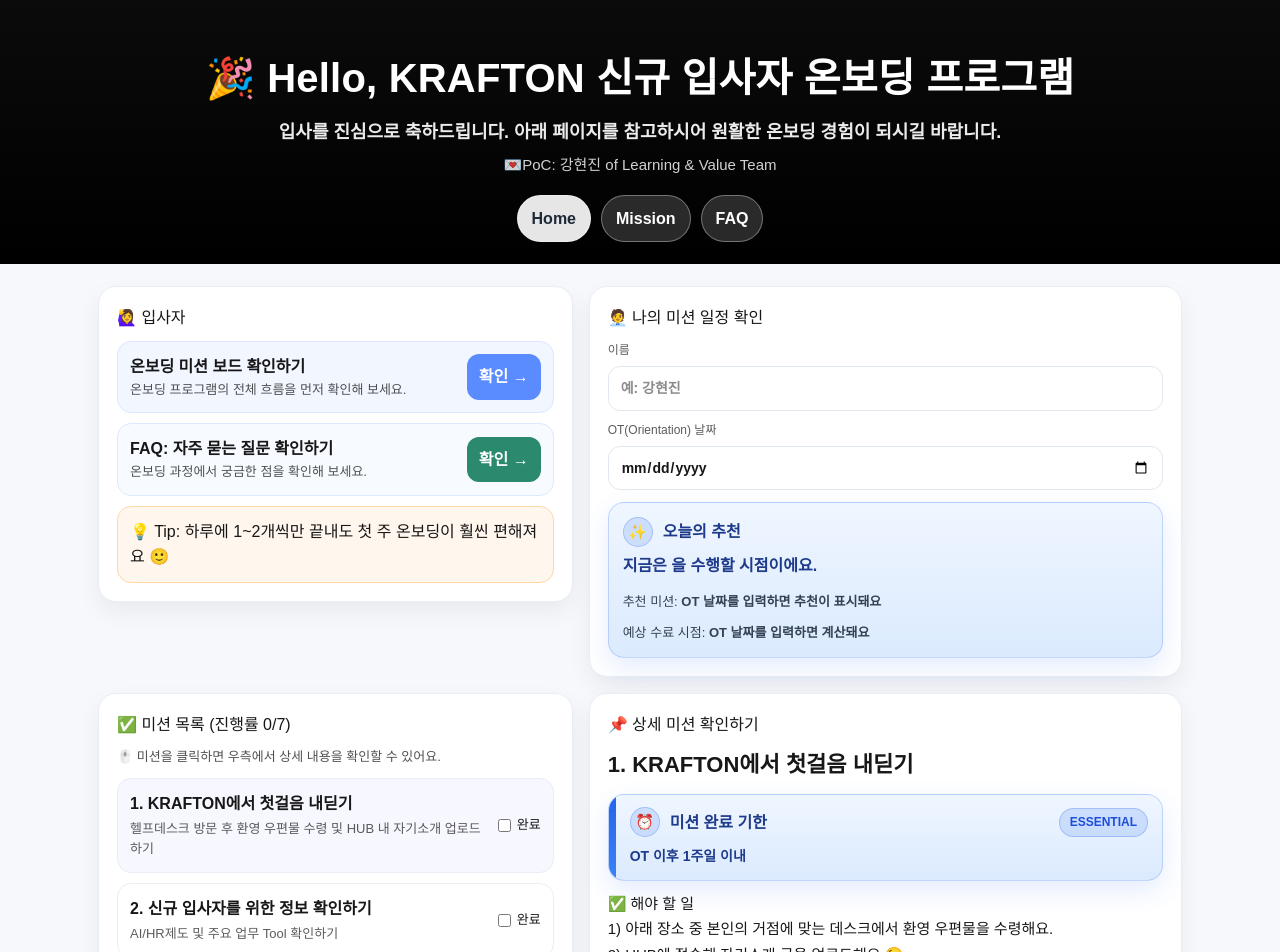
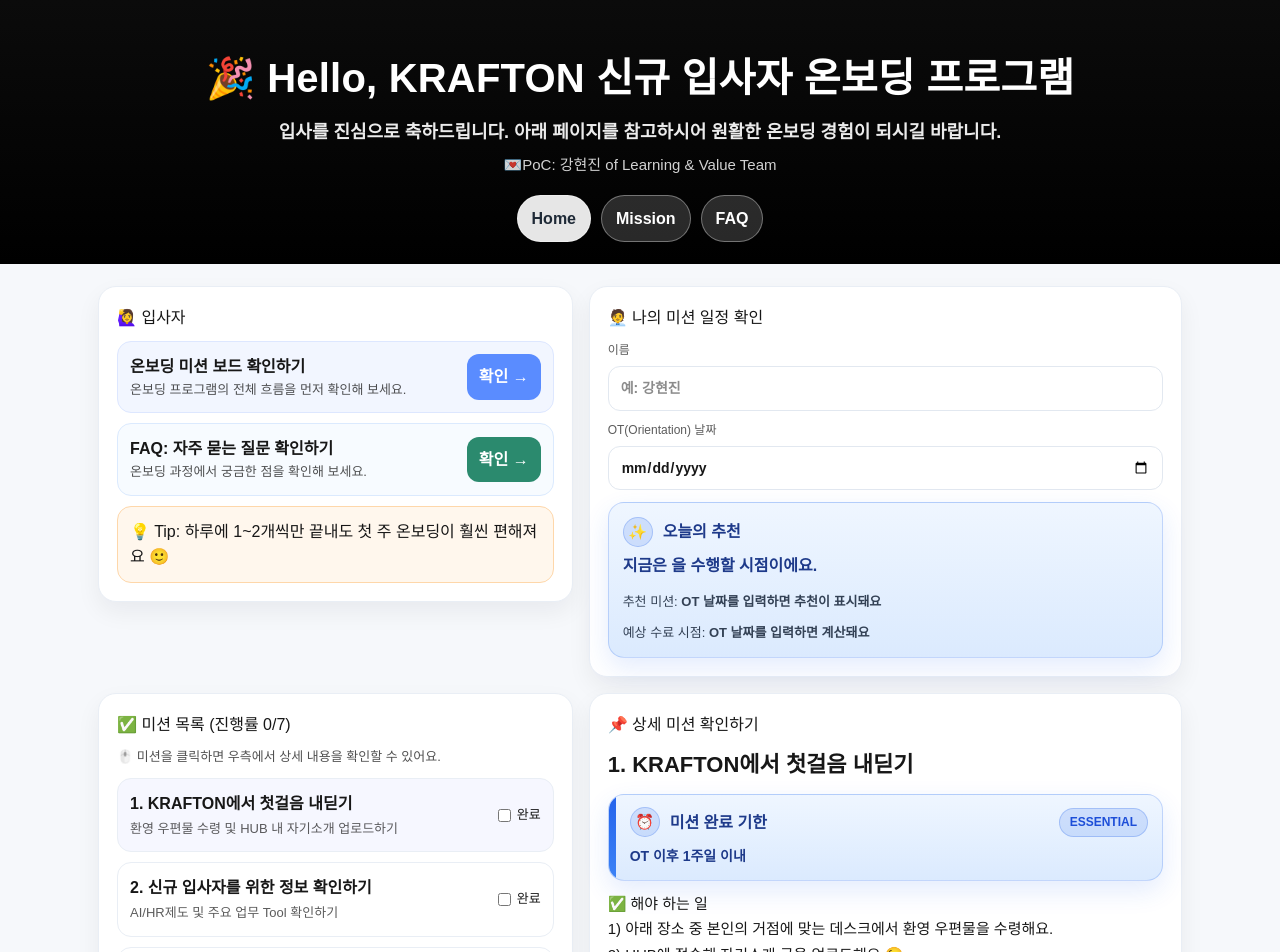
Before and after one commit to hyunjincatherine/onboarding, a Next.js app: page /onboarding/ in a window 1280 px wide. Shown: the top 952 px of the page. Built offline with nearby package versions, Linux system fonts and the light colour scheme.

Commit message:
little grammar issue

```diff
--- a/ui/DashboardSimple.tsx
+++ b/ui/DashboardSimple.tsx
@@ -84,8 +84,8 @@
   {
     id: 1,
     title: "KRAFTON에서 첫걸음 내딛기",
-    description: "헬프데스크 방문 후 환영 우편물 수령 및 HUB 내 자기소개 업로드하기",
-    detail: `✅ 해야 할 일
+    description: "환영 우편물 수령 및 HUB 내 자기소개 업로드하기",
+    detail: `✅ 해야 하는 일
 1) 아래 장소 중 본인의 거점에 맞는 데스크에서 환영 우편물을 수령해요.
 2) HUB에 접속해 자기소개 글을 업로드해요.😉
 
@@ -105,7 +105,7 @@
     id: 2,
     title: "신규 입사자를 위한 정보 확인하기",
     description: "AI/HR제도 및 주요 업무 Tool 확인하기",
-    detail: `✅ 해야 할 일
+    detail: `✅ 해야 하는 일
 1) 본격적인 업무 시작 전, 주요 제도 및 업무 Tool을 확인해 보세요.
 2) 업무 효율을 높여줄 AI 지원 제도를 확인하고, 필요한 툴을 신청해 보세요.
 3) 법인카드 정산 방법을 미리 확인해 두면, 첫 달 정산이 한결 수월해질 거예요.
```
